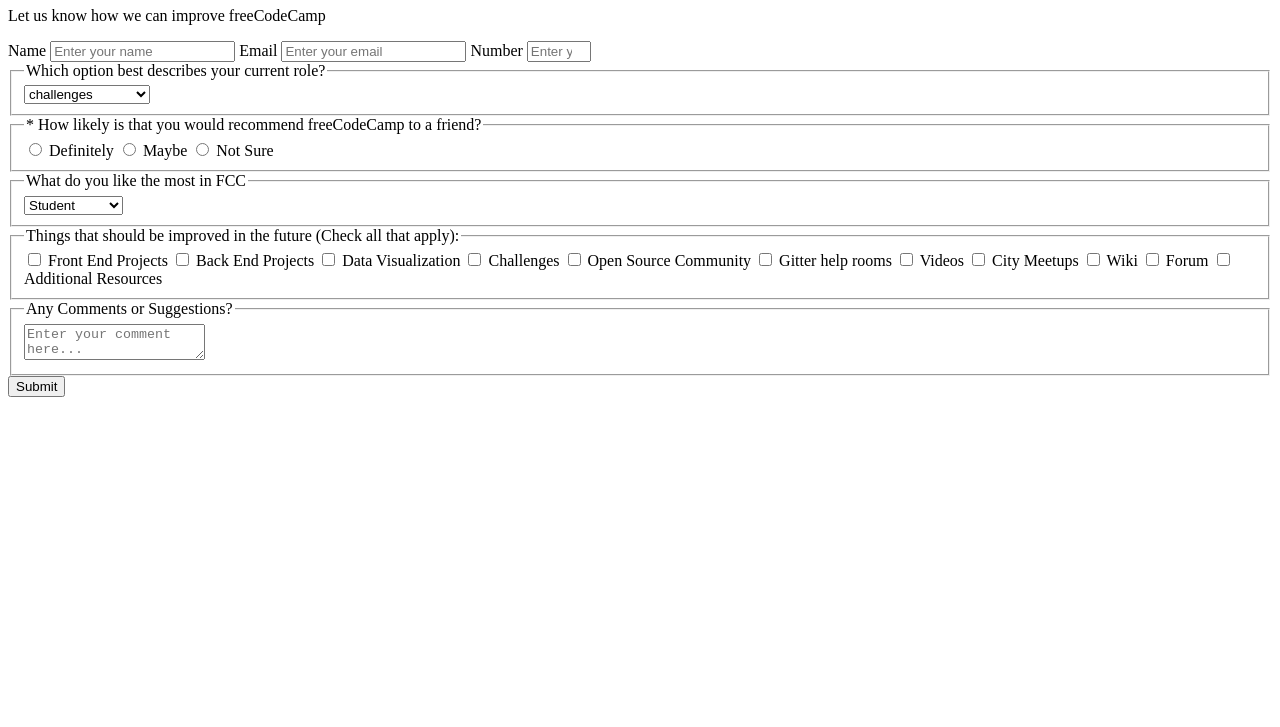
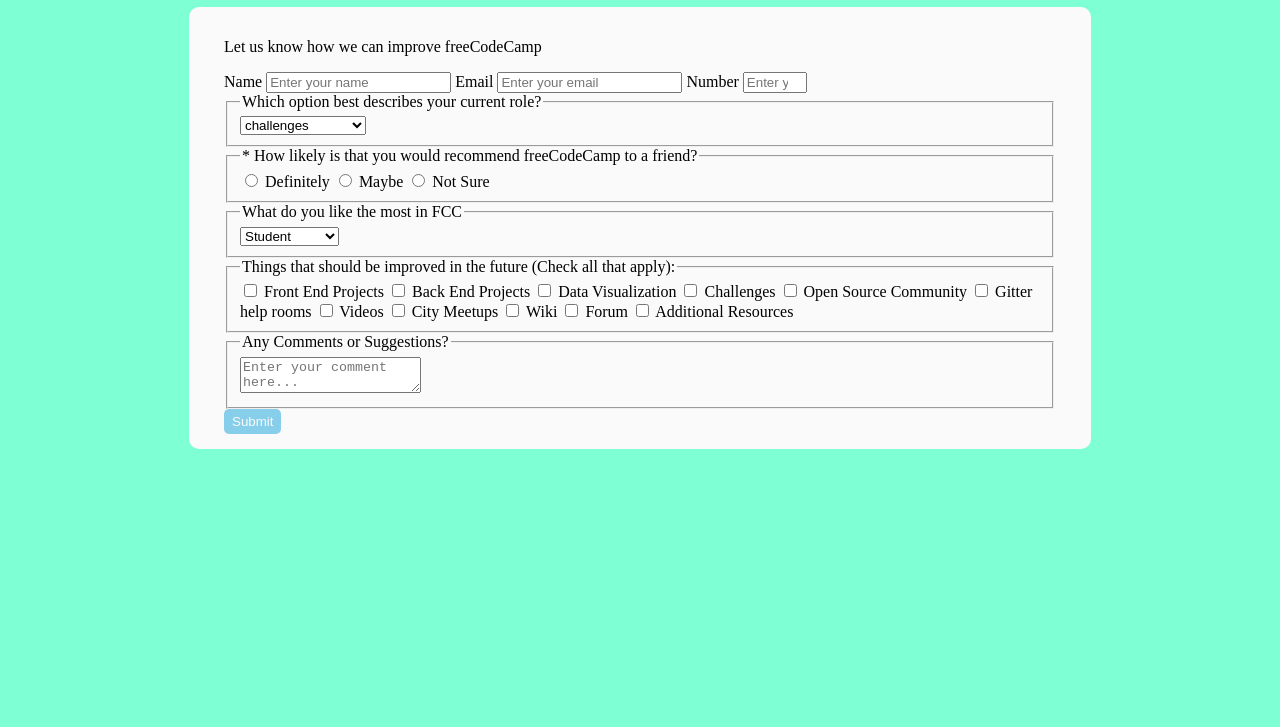
Before and after one commit to uryelah/project3, a plain HTML site: page index.html in a window 1280 px wide. Shown: the part 73-800 px from the top of the page. Drawn offline with Linux system fonts and the light colour scheme.

Commit message:
add colors, borders, margins

```diff
--- a/css/style.css
+++ b/css/style.css
@@ -0,0 +1,21 @@
+body{
+    background-color: aquamarine;
+    margin: 0;
+}
+
+.form-area{
+    background-color: rgb(250, 250, 250);
+    border-radius: 10px;
+    width: 65%;
+    margin: 0 auto;
+    padding: 15px 35px;
+}
+
+#submit-button{
+    border: none;
+    box-shadow: none;
+    border-radius: 5px;
+    padding: 5px 8px;
+    background-color: skyblue;
+    color: rgb(250, 250, 250);
+}
--- a/index.html
+++ b/index.html
@@ -8,6 +8,7 @@
 
   <body>
     <h1 id="title">Survey Form</h1>
+    <div class="form-area">
       <p id="description">Let us know how we can improve freeCodeCamp
       </p>
       <form id="survey-form">
@@ -81,8 +82,9 @@
           <textarea id="comments" placeholder="Enter your comment here..."></textarea>
       </fieldset>
 
-      <button type="submit" id="submit">Submit</button>
+        <button id="submit-button" type="submit" id="submit">Submit</button>
       </form>
+    </div>
     <script src="https://cdn.freecodecamp.org/testable-projects-fcc/v1/bundle.js"></script>
 
     <!--
```
Lines whose indentation alone changed are shown as unchanged.
